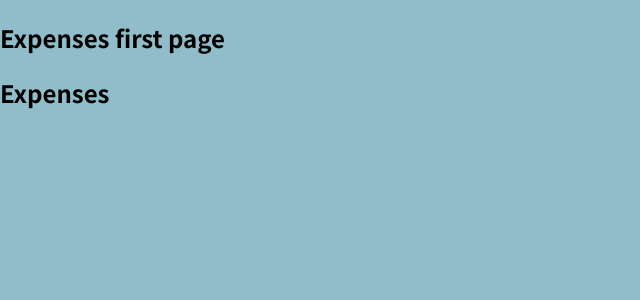
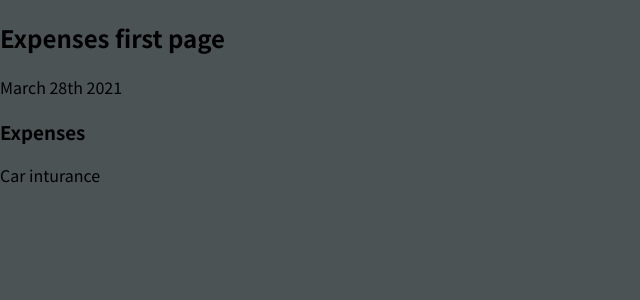
Before and after one commit to Ahmedbizo/Expenses, a JavaScript app: page / in a window 1280 px wide. Shown: the top 300 px of the page, without its empty margins (0-640 px from the left). Built offline with nearby package versions, Linux system fonts and the light colour scheme.

Commit message:
added details to expenses

```diff
--- a/src/components/ExpenseItem.js
+++ b/src/components/ExpenseItem.js
@@ -1,5 +1,11 @@
 function ExpenseItem () {
-    return <h2>Expenses </h2>
+    return (
+        <div>
+        <div>March 28th 2021 </div>
+        <h3>Expenses </h3>
+        <div>Car inturance </div>
+        </div>
+    )
 }
 
 export default ExpenseItem;
--- a/src/index.css
+++ b/src/index.css
@@ -10,5 +10,5 @@ html {
 
 body {
   margin: 0;
-  background-color: #91bcc9;
+  background-color: #4c5355;
 }
```
